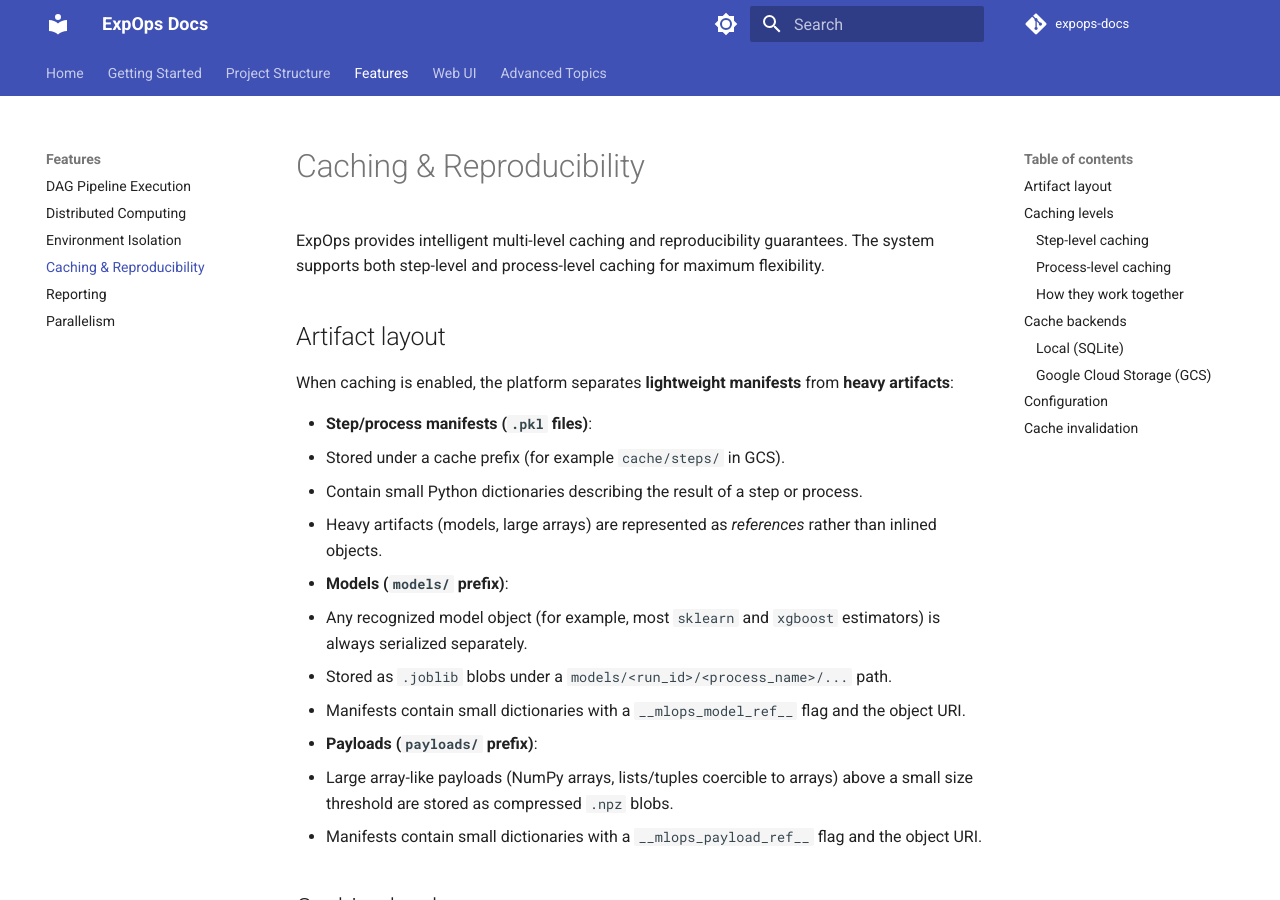
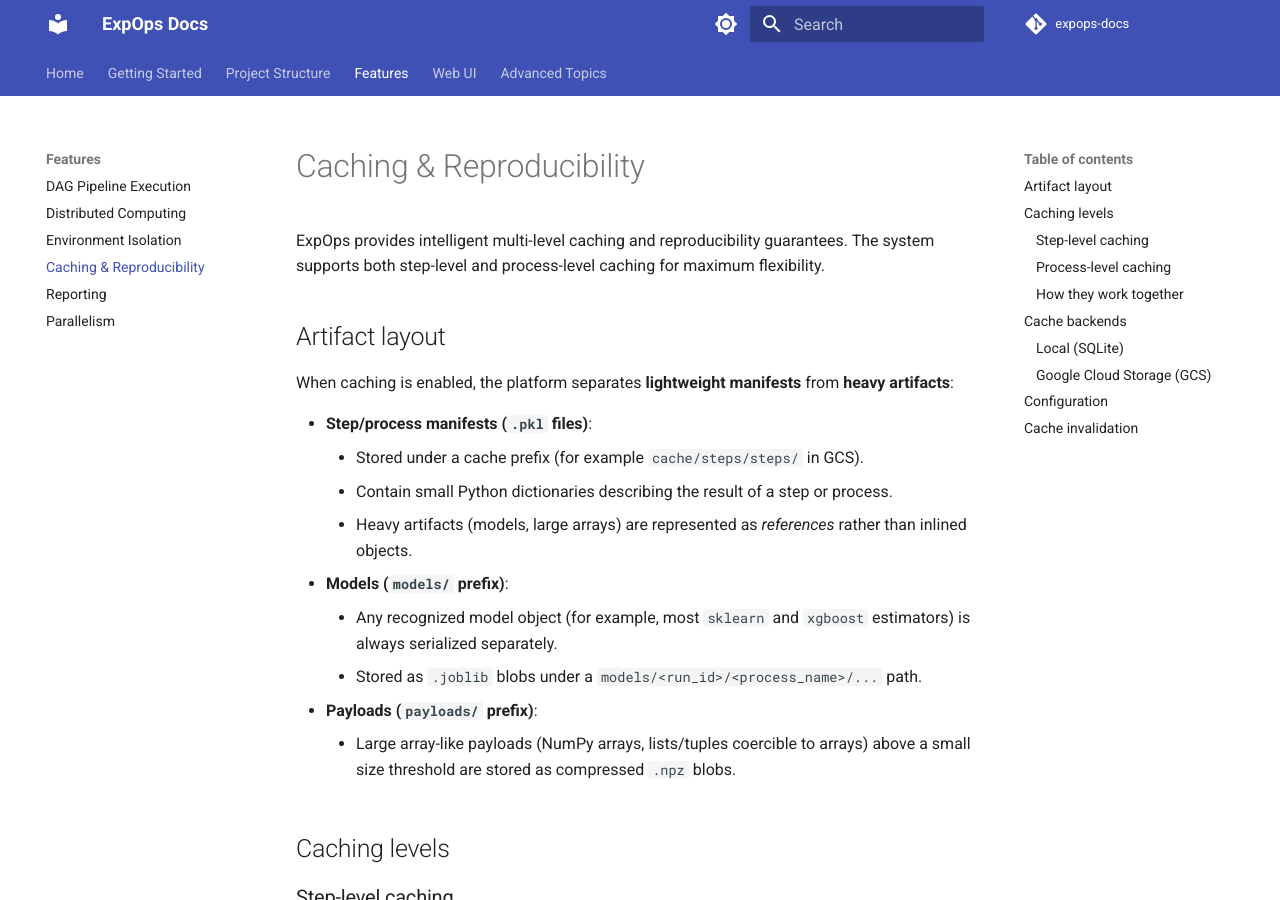
Before and after one commit to local-minima-lab/expops-docs, an MkDocs documentation site: the page built from docs/features/caching.md, in a window 1280 px wide and 900 px high. Built offline with MkDocs 1.6.1 and Material for MkDocs 9.7.7, drawn with Linux system fonts in a browser that asks for light colours; comment, search, counter and statistics services are not loaded.

Commit message:
edit caching

```diff
--- a/docs/features/caching.md
+++ b/docs/features/caching.md
@@ -7,16 +7,14 @@ ExpOps provides intelligent multi-level caching and reproducibility guarantees.
 When caching is enabled, the platform separates **lightweight manifests** from **heavy artifacts**:
 
 - **Step/process manifests (`.pkl` files)**:
-  - Stored under a cache prefix (for example `cache/steps/` in GCS).
-  - Contain small Python dictionaries describing the result of a step or process.
-  - Heavy artifacts (models, large arrays) are represented as *references* rather than inlined objects.
+    - Stored under a cache prefix (for example `cache/steps/steps/` in GCS).
+    - Contain small Python dictionaries describing the result of a step or process.
+    - Heavy artifacts (models, large arrays) are represented as *references* rather than inlined objects.
 - **Models (`models/` prefix)**:
-  - Any recognized model object (for example, most `sklearn` and `xgboost` estimators) is always serialized separately.
-  - Stored as `.joblib` blobs under a `models/<run_id>/<process_name>/...` path.
-  - Manifests contain small dictionaries with a `__mlops_model_ref__` flag and the object URI.
+    - Any recognized model object (for example, most `sklearn` and `xgboost` estimators) is always serialized separately.
+    - Stored as `.joblib` blobs under a `models/<run_id>/<process_name>/...` path.
 - **Payloads (`payloads/` prefix)**:
-  - Large array-like payloads (NumPy arrays, lists/tuples coercible to arrays) above a small size threshold are stored as compressed `.npz` blobs.
-  - Manifests contain small dictionaries with a `__mlops_payload_ref__` flag and the object URI.
+    - Large array-like payloads (NumPy arrays, lists/tuples coercible to arrays) above a small size threshold are stored as compressed `.npz` blobs.
 
 ## Caching levels
 
```
